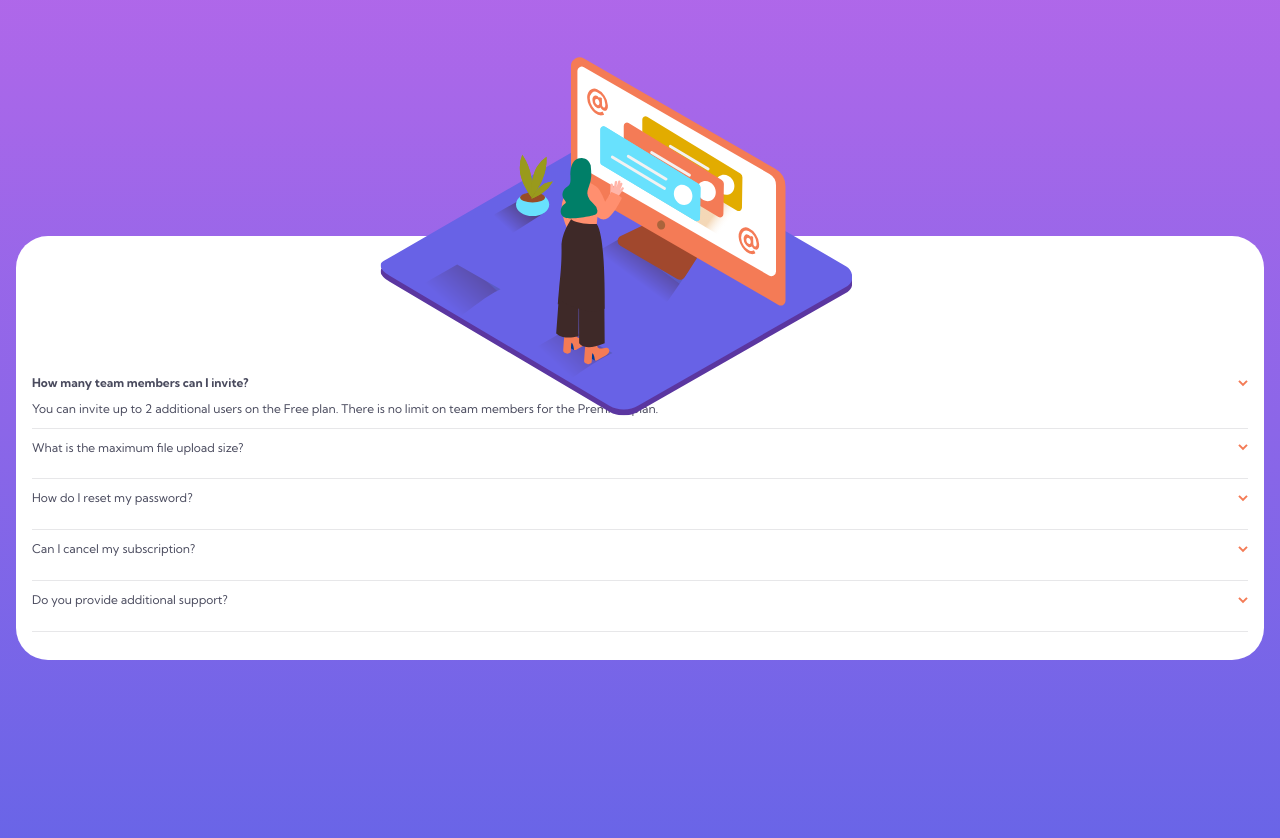
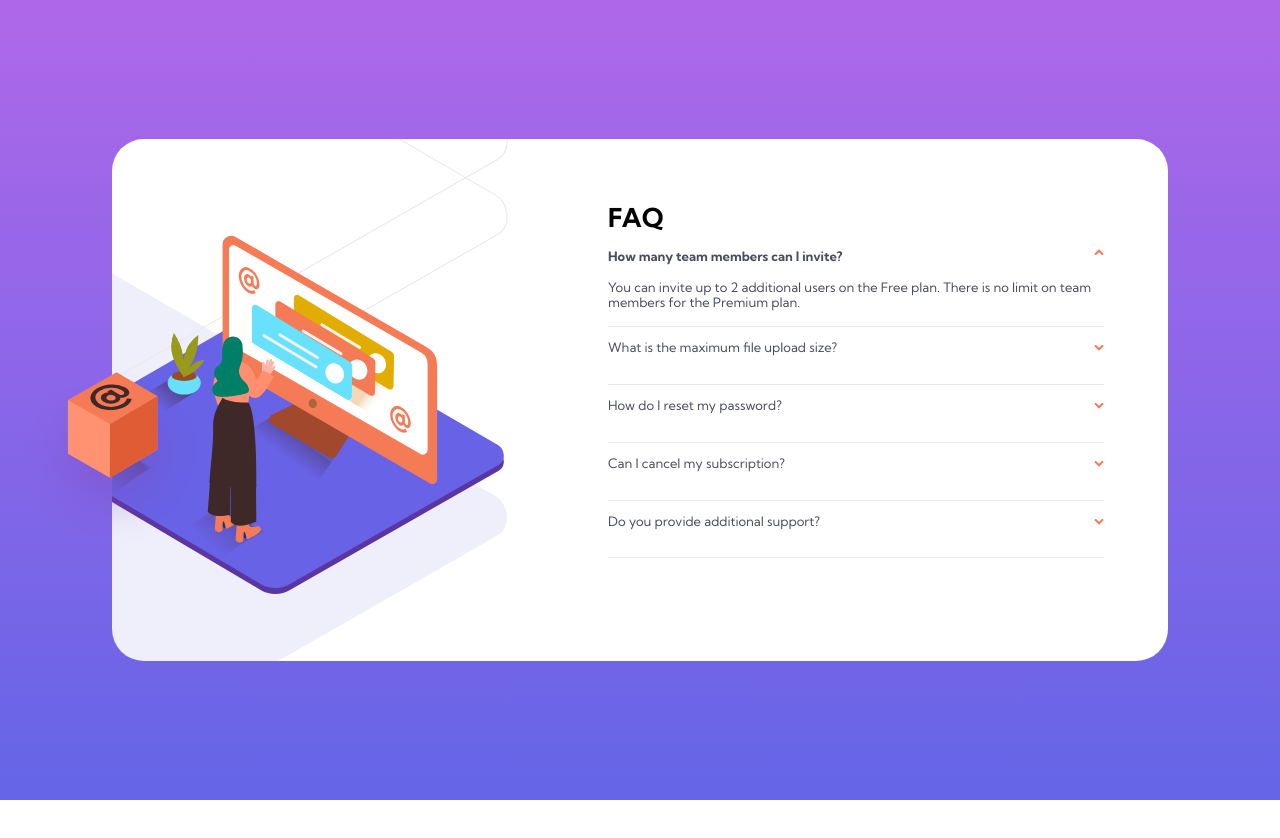
Before and after one commit to Brandon010917/faq-accordion-card-main, a plain HTML site: page index.html in a window 1280 px wide. Both pictures are taken after a click on the element "How many team members can I invite?". After the commit the page ends 800 px from the top, so only its background shows below. Drawn offline with Linux system fonts and the light colour scheme.

Commit message:
third commit

```diff
--- a/css/styles.css
+++ b/css/styles.css
@@ -1,7 +1,7 @@
 :root {
   /* TYPOGRAPHY */
   --font-family: "Kumbh Sans", sans-serif;
-  --font-size: 12px;
+  --font-size: 13px;
 
   /* COLORS */ /* PRIMARY */
   /* TEXT */
@@ -33,6 +33,13 @@ body {
   padding: 3rem 1rem;
 }
 
+@media screen and (min-width: 840px) {
+  body {
+    padding: 0;
+    min-height: 100vh;
+  }
+}
+
 img {
   max-width: 100%;
 }
@@ -41,25 +48,99 @@ main {
   background-color: #fff;
   border-radius: 2rem;
   width: 100%;
+  position: relative;
+  max-width: 500px;
+  background-image: url("../images/bg-pattern-mobile.svg");
+  background-repeat: no-repeat;
+  background-position-x: 50%;
 }
 
-.container {
-  position: relative;
+@media screen and (min-width: 840px) {
+  main {
+    max-width: 992px;
+    display: grid;
+    grid-template-columns: 1fr 1fr;
+    align-content: flex-start;
+    padding-bottom: 2rem;
+    max-height: 486px;
+    padding: 4rem 4rem 4rem 0;
+    background-image: url("../images/bg-pattern-desktop.svg");
+    background-position-x: -570px;
+    background-position-y: 70%;
+    width: 90%;
+  }
 }
 
-.main-img img {
+.illustration-container {
+  width: 100%;
+  height: 8rem;
+}
+
+@media screen and (min-width: 840px) {
+}
+
+.illustration__woman {
   position: absolute;
   top: 0;
   transform: translate(-55%, -50%);
   left: 50%;
 }
 
+@media screen and (min-width: 840px) {
+  .illustration-container {
+    width: 100%;
+    overflow: hidden;
+    padding-top: 2rem;
+    height: 100%;
+    position: sticky;
+  }
+
+  .illustration__woman {
+    position: initial;
+    transform: translate(-80px, 0);
+  }
+}
+
+.illustration__box {
+  display: none;
+}
+
+@media screen and (min-width: 840px) {
+  .illustration__box {
+    display: inline-block;
+    position: absolute;
+    top: calc(32% + 4rem);
+    left: -95px;
+    cursor: pointer;
+    transition: transform 0.2s;
+  }
+}
+
 .faq {
-  padding: 5rem 1rem 1rem;
+  padding: 0 1rem 2rem;
+}
+
+@media screen and (min-width: 840px) {
+  .faq {
+    padding: 0;
+    margin: 0;
+  }
 }
 
 .faq__header {
   text-align: center;
+}
+
+.faq__title {
+  margin-top: 0;
+  margin-bottom: 0;
+}
+
+@media screen and (min-width: 840px) {
+  .faq__header {
+    text-align: left;
+    margin-bottom: 1rem;
+  }
 }
 
 .accordion {
@@ -74,8 +155,9 @@ main {
 
 .accordion__question {
   cursor: pointer;
-  transition: color 0.3s, font-weight 0.3s;
+  transition: color 0.2s, font-weight 0.2s;
   position: relative;
+  margin-bottom: 1rem;
 }
 
 .accordion__question::after {
@@ -84,10 +166,11 @@ main {
   right: 0;
   top: 50%;
   transform: translateY(-50%);
+  transition: all 0.2s;
 }
 
-.accordion__question::after .accordion__question--rotate {
-  transform: rotate(180deg);
+.accordion__question--rotate.accordion__question::after {
+  transform: rotate(180deg) translateY(calc(50% + 3px));
 }
 
 .accordion__question:hover {
@@ -100,11 +183,16 @@ main {
 
 .accordion__answer {
   max-height: 0;
-  transition: max-height 0.3s;
+  transition: max-height 0.2s, margin-bottom 0.2s;
   visibility: hidden;
 }
 
 .accodion__answer--show {
   max-height: 100px;
   visibility: visible;
+  margin-bottom: 1rem;
 }
+
+.illustration__box--translate {
+  transform: translateX(-20%);
+}
--- a/index.html
+++ b/index.html
@@ -23,13 +23,13 @@
 
 <body>
   <main>
-    <div class="container">
-      <div class="image-container">
-        <picture class="main-img">
-          <source media="(min-width: 768px)" srcset="images/illustration-woman-online-desktop.svg">
-          <img src="images/illustration-woman-online-mobile.svg" alt="Illustration Woman">
+    <div class="illustration-container">
+      <picture class="illustration">
+        <source media="(min-width: 840px)" srcset="images/illustration-woman-online-desktop.svg">
+        <img src="images/illustration-woman-online-mobile.svg" alt="Illustration Woman" class="illustration__woman">
       </picture>
     </div>
+    <img src="images/illustration-box-desktop.svg" alt="Illustration Box" class="illustration__box">
     <section class="faq">
       <header class="faq__header">
         <h1 class="faq__title">FAQ</h1>
@@ -66,7 +66,6 @@
         </li>
       </ul>
     </section>
-    </div>
   </main>
 
   <script src="js/scripts.js"></script>
--- a/js/scripts.js
+++ b/js/scripts.js
@@ -1,7 +1,6 @@
-console.log("hola");
-
 const d = document,
-  $accordionAnswerHidden = d.querySelectorAll(".accordion__answer");
+  $accordionAnswerHidden = d.querySelectorAll(".accordion__answer"),
+  $illustrationBox = d.querySelector(".illustration__box");
 
 d.addEventListener("click", (e) => {
   if (e.target.matches(".accordion__question")) {
@@ -9,19 +8,36 @@ d.addEventListener("click", (e) => {
       e.target.nextElementSibling.classList.contains("accodion__answer--show")
     ) {
       e.target.nextElementSibling.classList.remove("accodion__answer--show");
-      e.target.classList.remove("accordion__question--bold");
+      e.target.classList.remove(
+        "accordion__question--bold",
+        "accordion__question--rotate"
+      );
     } else {
       $accordionAnswerHidden.forEach((el) => {
-        el.classList.remove("accodion__answer--show");
+        if (el.classList.contains("accodion__answer--show")) {
+          el.classList.remove("accodion__answer--show");
+        }
 
-        el.previousElementSibling.classList.remove("accordion__question--bold");
+        el.previousElementSibling.classList.remove(
+          "accordion__question--bold",
+          "accordion__question--rotate"
+        );
       });
 
       e.target.nextElementSibling.classList.add("accodion__answer--show");
 
-      e.target.classList.add("accordion__question--bold");
+      e.target.classList.add(
+        "accordion__question--bold",
+        "accordion__question--rotate"
+      );
     }
   }
 });
 
-console.log();
+d.addEventListener("mouseover", (e) => {
+  if (e.target.matches(".accordion__question")) {
+    $illustrationBox.classList.add("illustration__box--translate");
+  } else {
+    $illustrationBox.classList.remove("illustration__box--translate");
+  }
+});
```
Lines whose indentation alone changed are shown as unchanged.
